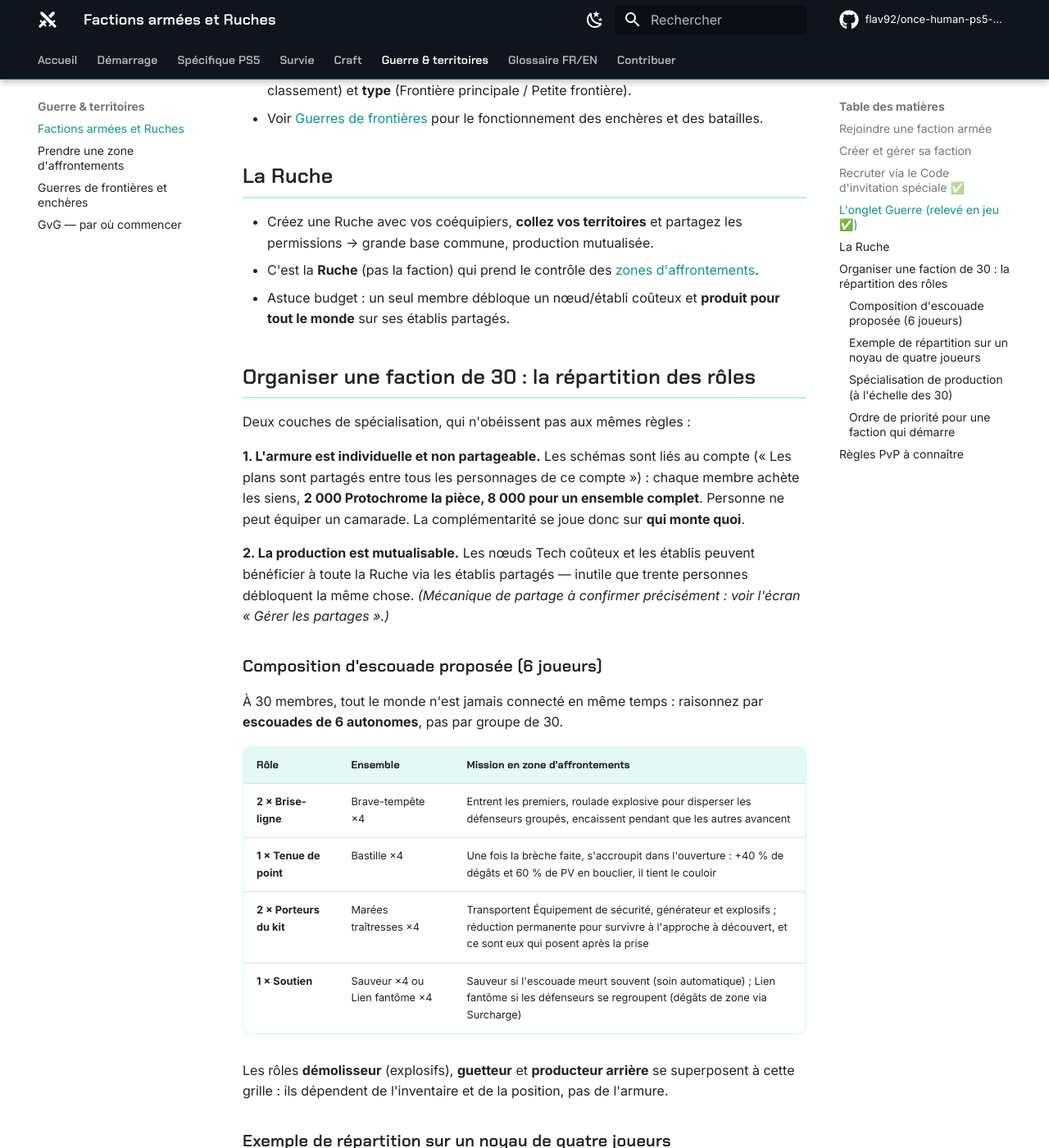
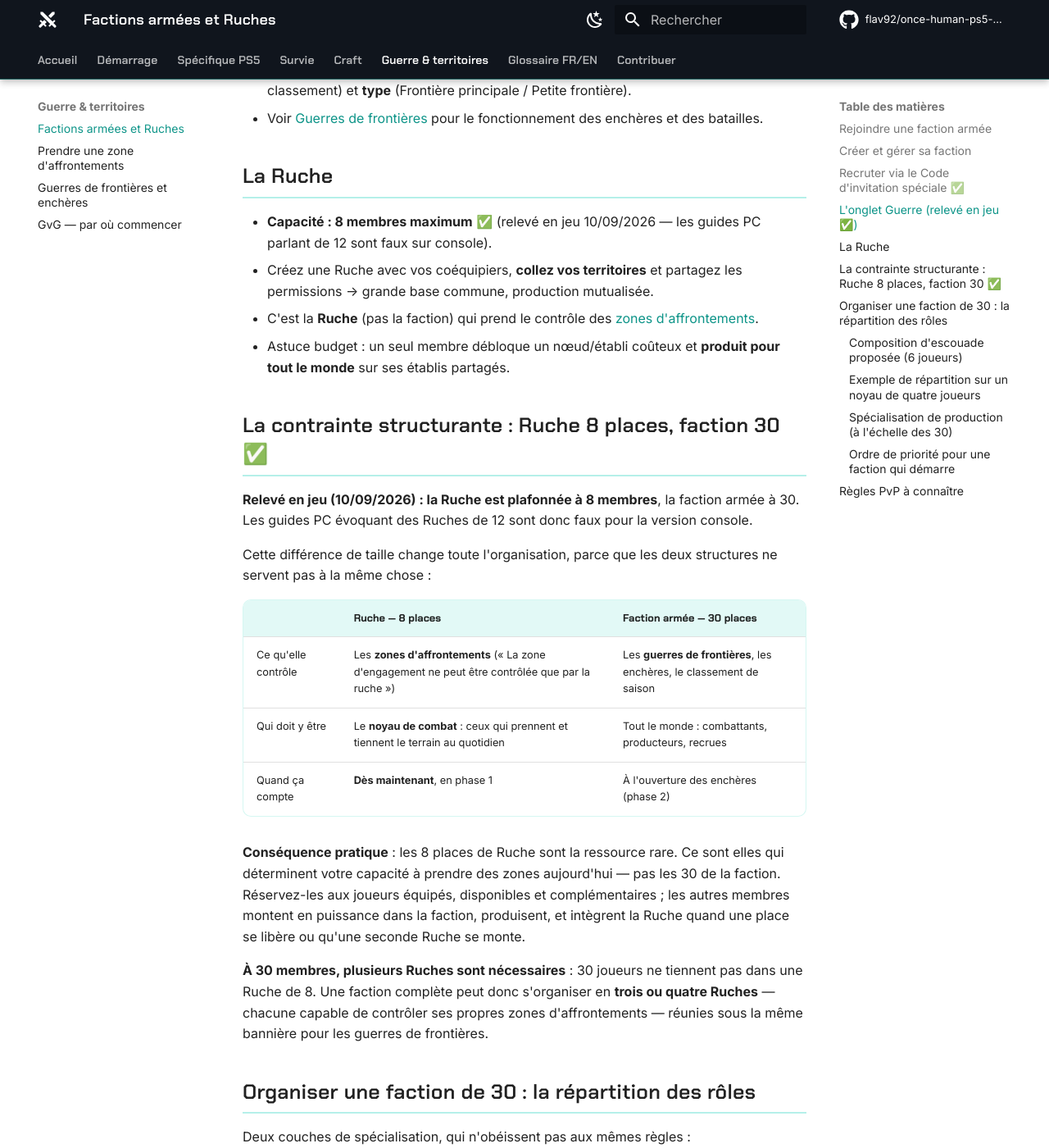
Before and after one commit to flav92/once-human-ps5-wiki, an MkDocs documentation site: the page built from docs/guerre/factions.md, in a window 1280 px wide and 1400 px high, scrolled down 1321 px. Shown: the whole window at 82% size. Built offline with MkDocs 1.6.1 and Material for MkDocs 9.7.7, drawn with Linux system fonts in a browser that asks for light colours; comment, search, counter and statistics services are not loaded; some of the changed text lies outside the part shown.

Commit message:
Ruche plafonnee a 8 membres (console) : implications sur l'organisation d'une faction de 30
Co-Authored-By: Claude Opus 5 <noreply@anthropic.com>
Claude-Session: https://claude.ai/code/session_01TCxfqbazixhXZqmCd3gYVk

```diff
--- a/docs/guerre/factions.md
+++ b/docs/guerre/factions.md
@@ -17,7 +17,7 @@ Deux structures de groupe coexistent, avec des rôles différents :
 
 ## Créer et gérer sa faction
 
-- Création : **800 Liens d'énergie**. Capacité initiale **30 joueurs**, extensible au fil de la saison.
+- Création : **800 Liens d'énergie**. Capacité **30 joueurs** ✅ (confirmé en jeu), extensible au fil de la saison d'après les guides PC — à vérifier.
 - Le chef valide les **candidatures** dans le menu de la faction et peut annoncer la faction via le **tableau de recrutement**. *(Emplacement exact du tableau sur PS5 : à confirmer.)*
 - Pour recruter : faites circuler le nom exact de la faction (chat serveur/proximité).
 
@@ -35,9 +35,26 @@ Chaque joueur dispose d'un **Code d'invitation spéciale** (profil → « Voir l
 
 ## La Ruche
 
+- **Capacité : 8 membres maximum** ✅ (relevé en jeu 10/09/2026 — les guides PC parlant de 12 sont faux sur console).
 - Créez une Ruche avec vos coéquipiers, **collez vos territoires** et partagez les permissions → grande base commune, production mutualisée.
 - C'est la **Ruche** (pas la faction) qui prend le contrôle des [zones d'affrontements](prise-de-zone.md).
 - Astuce budget : un seul membre débloque un nœud/établi coûteux et **produit pour tout le monde** sur ses établis partagés.
+
+## La contrainte structurante : Ruche 8 places, faction 30 ✅
+
+**Relevé en jeu (10/09/2026) : la Ruche est plafonnée à 8 membres**, la faction armée à 30. Les guides PC évoquant des Ruches de 12 sont donc faux pour la version console.
+
+Cette différence de taille change toute l'organisation, parce que les deux structures ne servent pas à la même chose :
+
+| | **Ruche — 8 places** | **Faction armée — 30 places** |
+|---|---|---|
+| Ce qu'elle contrôle | Les **zones d'affrontements** (« La zone d'engagement ne peut être contrôlée que par la ruche ») | Les **guerres de frontières**, les enchères, le classement de saison |
+| Qui doit y être | Le **noyau de combat** : ceux qui prennent et tiennent le terrain au quotidien | Tout le monde : combattants, producteurs, recrues |
+| Quand ça compte | **Dès maintenant**, en phase 1 | À l'ouverture des enchères (phase 2) |
+
+**Conséquence pratique** : les 8 places de Ruche sont la ressource rare. Ce sont elles qui déterminent votre capacité à prendre des zones aujourd'hui — pas les 30 de la faction. Réservez-les aux joueurs équipés, disponibles et complémentaires ; les autres membres montent en puissance dans la faction, produisent, et intègrent la Ruche quand une place se libère ou qu'une seconde Ruche se monte.
+
+**À 30 membres, plusieurs Ruches sont nécessaires** : 30 joueurs ne tiennent pas dans une Ruche de 8. Une faction complète peut donc s'organiser en **trois ou quatre Ruches** — chacune capable de contrôler ses propres zones d'affrontements — réunies sous la même bannière pour les guerres de frontières.
 
 ## Organiser une faction de 30 : la répartition des rôles
 
```
Also changed, not shown: docs/index.md (+1 -0 lines).
